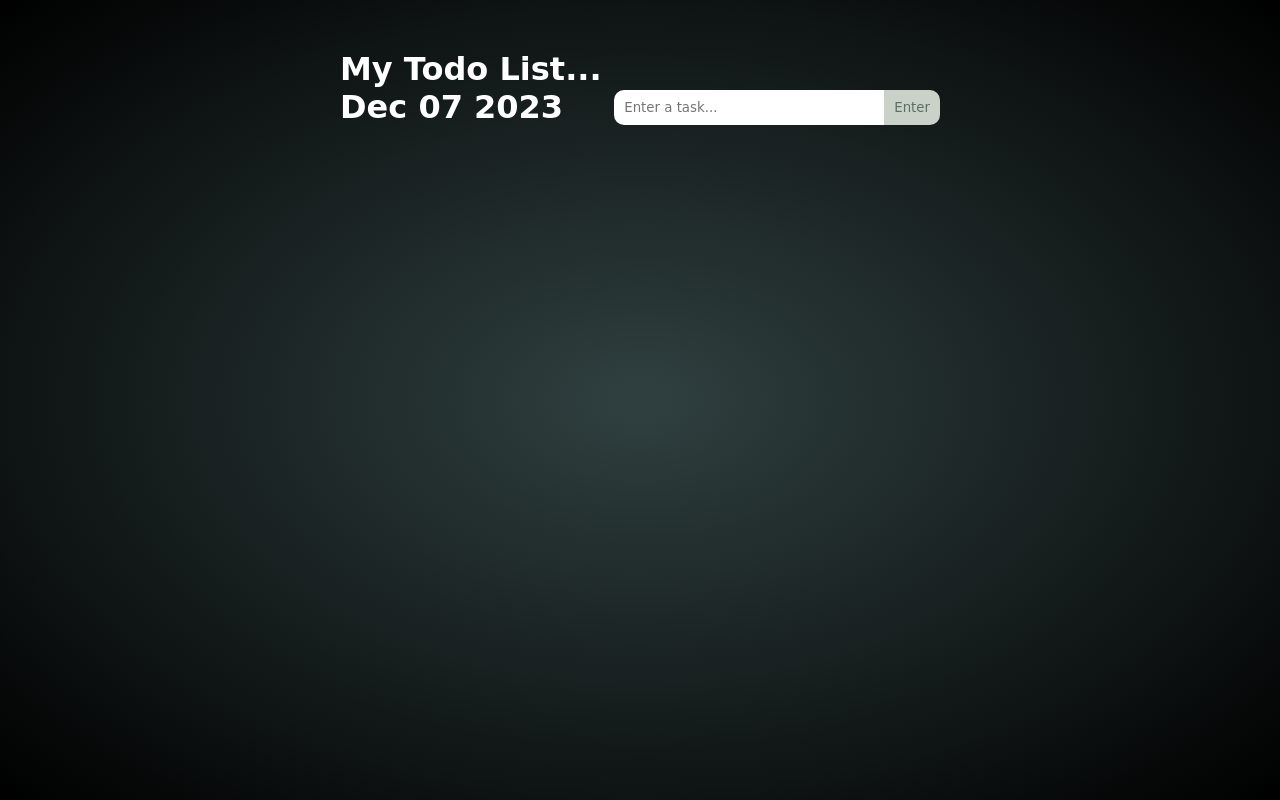
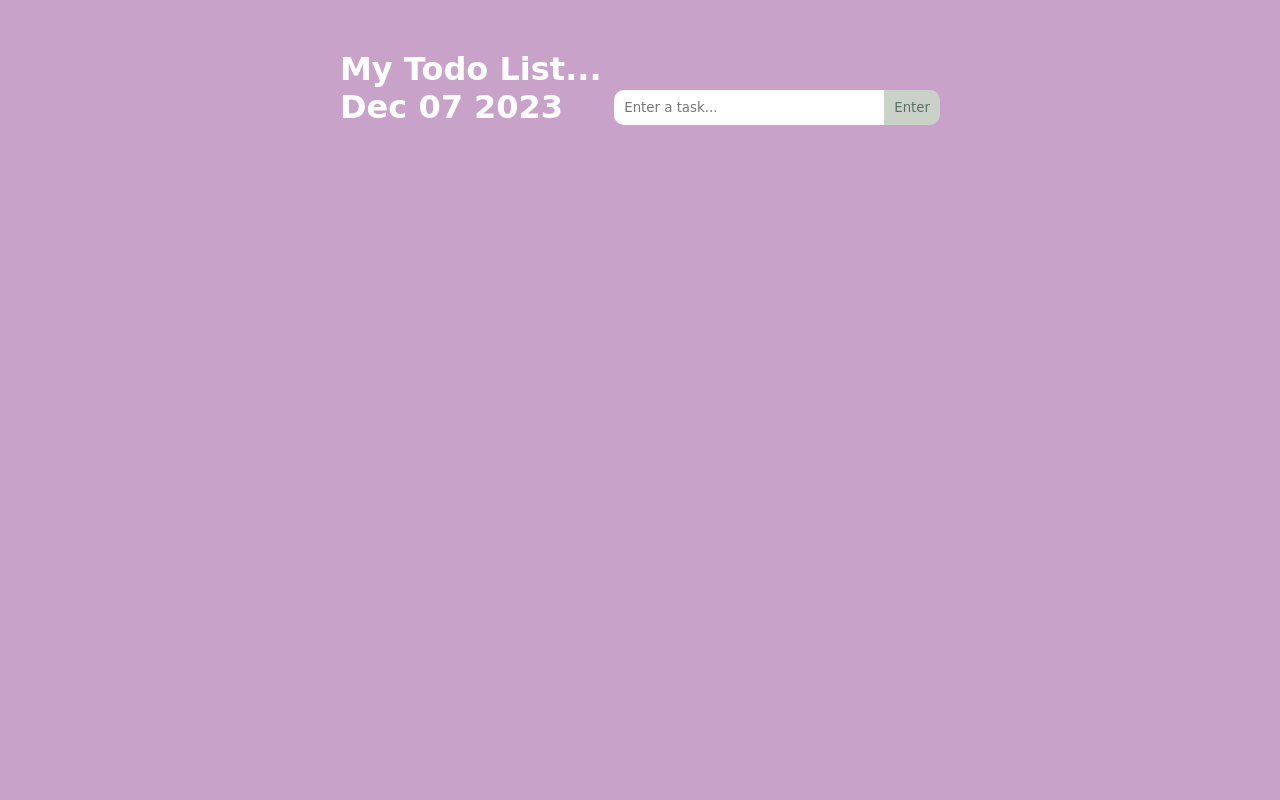
Before and after one commit to Moksh-Aggarwal/to-do-list, a plain HTML site: page index.html in a window 1280 px wide. Drawn offline with Linux system fonts and the light colour scheme; a web font is replaced by a local one.

Commit message:
Update style.css

```diff
--- a/style.css
+++ b/style.css
@@ -5,10 +5,10 @@
 
 /* #5b7065, black */
 body {
-  background: rgba(48, 64, 64, 1.0);
-  background: -webkit-radial-gradient(center, rgba(48, 64, 64, 1.0) 0%, rgba(0, 0, 0, 1.0) 100%);
-  background: -moz-radial-gradient(center, rgba(48, 64, 64, 1.0) 0%, rgba(0, 0, 0, 1.0) 100%);
-  background: radial-gradient(ellipse at center, rgba(48, 64, 64, 1.0) 0%, rgba(0, 0, 0, 1.0) 100%);
+  background: rgba(200,162,200);
+  background: -webkit-radial-gradient(center, rgba(200, 162, 200) 0%);
+  background: -moz-radial-gradient(center, rgba(200, 162, 200) 0%);
+  background: radial-gradient(ellipse at center, rgba(200, 162, 200));
   font-family: 'Shadows Into Light', cursive;
   min-height: 100vh;
 }
```
